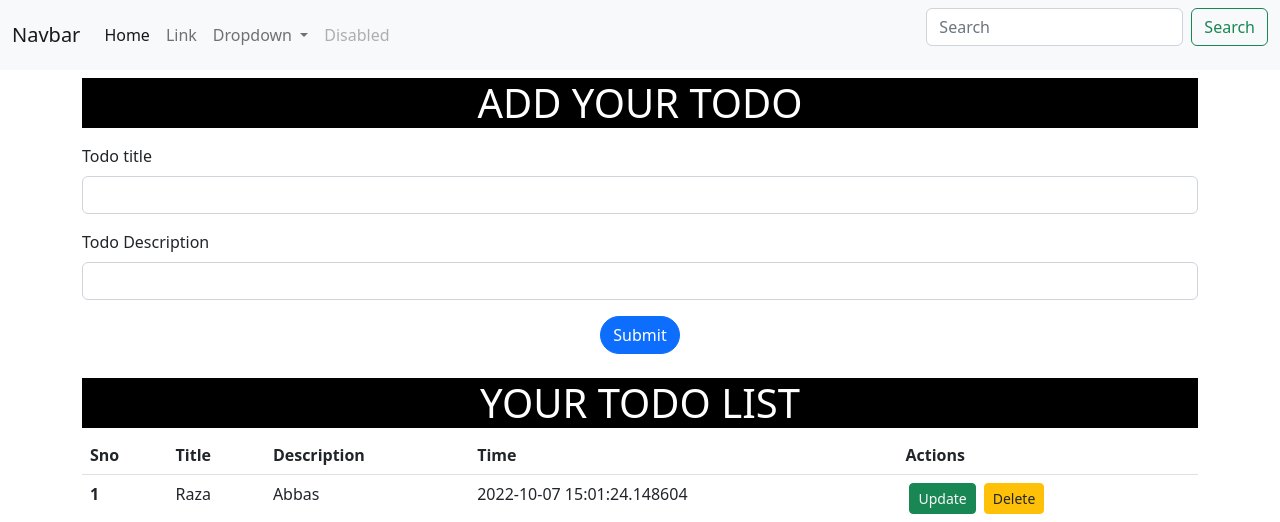
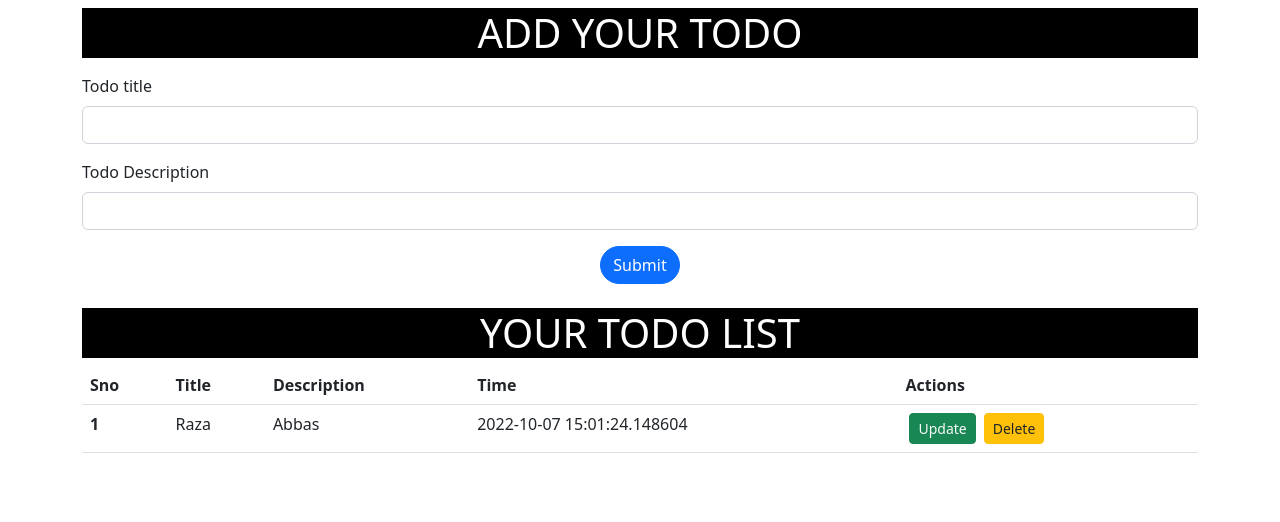
Before and after one commit to MuhammadMudassirRaza12345/Flask-practice, a Flask app: page / in a window 1280 px wide. Shown: the top 522 px of the page. Run offline with Flask 3, Linux system fonts and the light colour scheme.

Commit message:
first commit

```diff
--- a/Raza-Todo-list/templates/base.html
+++ b/Raza-Todo-list/templates/base.html
@@ -13,7 +13,7 @@
 </head>
 
 <body>
-    <nav class="navbar navbar-expand-lg bg-light">
+    <!-- <nav class="navbar navbar-expand-lg bg-light">
         <div class="container-fluid">
           <a class="navbar-brand" href="#">Navbar</a>
           <button class="navbar-toggler" type="button" data-bs-toggle="collapse" data-bs-target="#navbarSupportedContent"
@@ -51,7 +51,7 @@
             </form>
           </div>
         </div>
-      </nav>
+      </nav> -->
 
     {% block body %}
 
```
